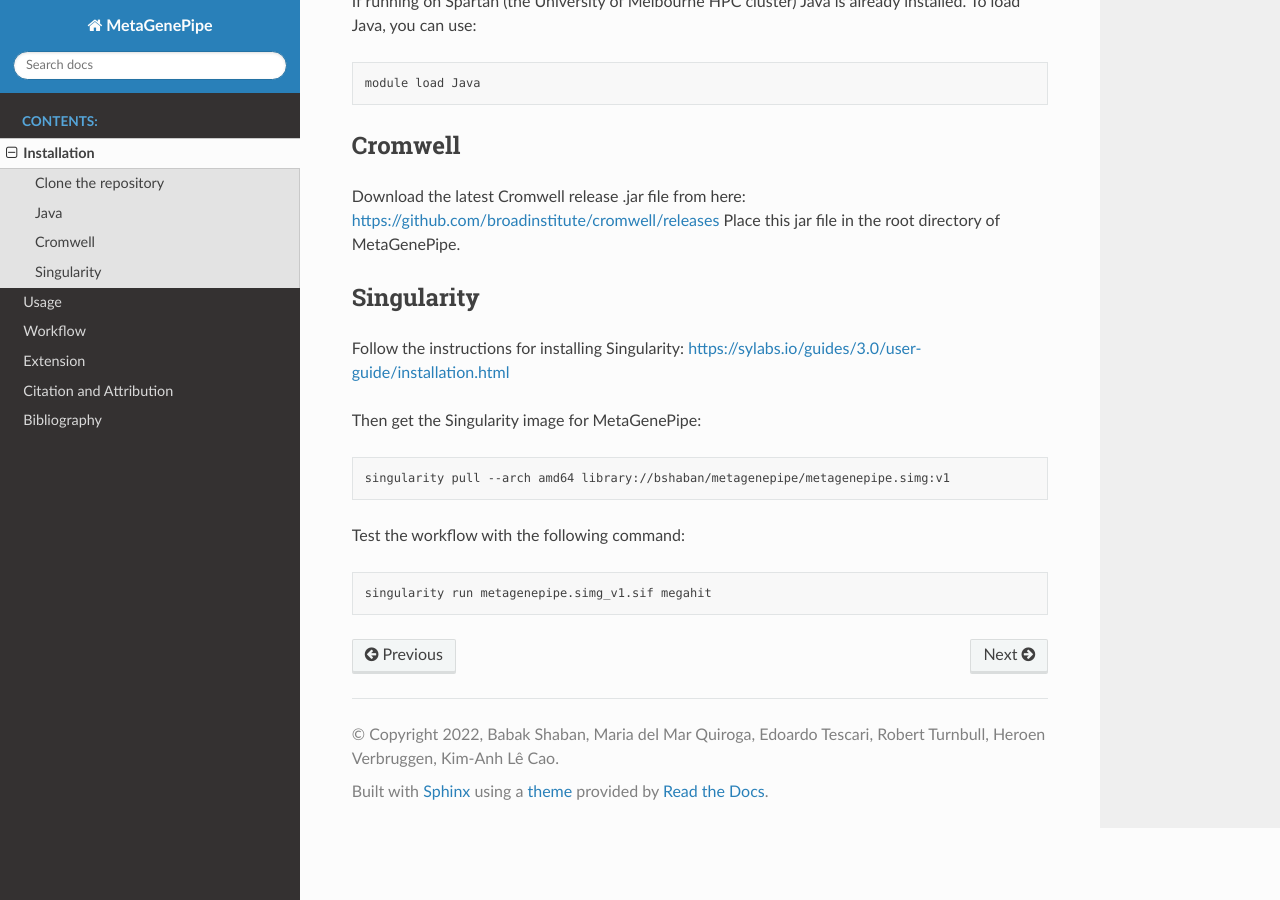
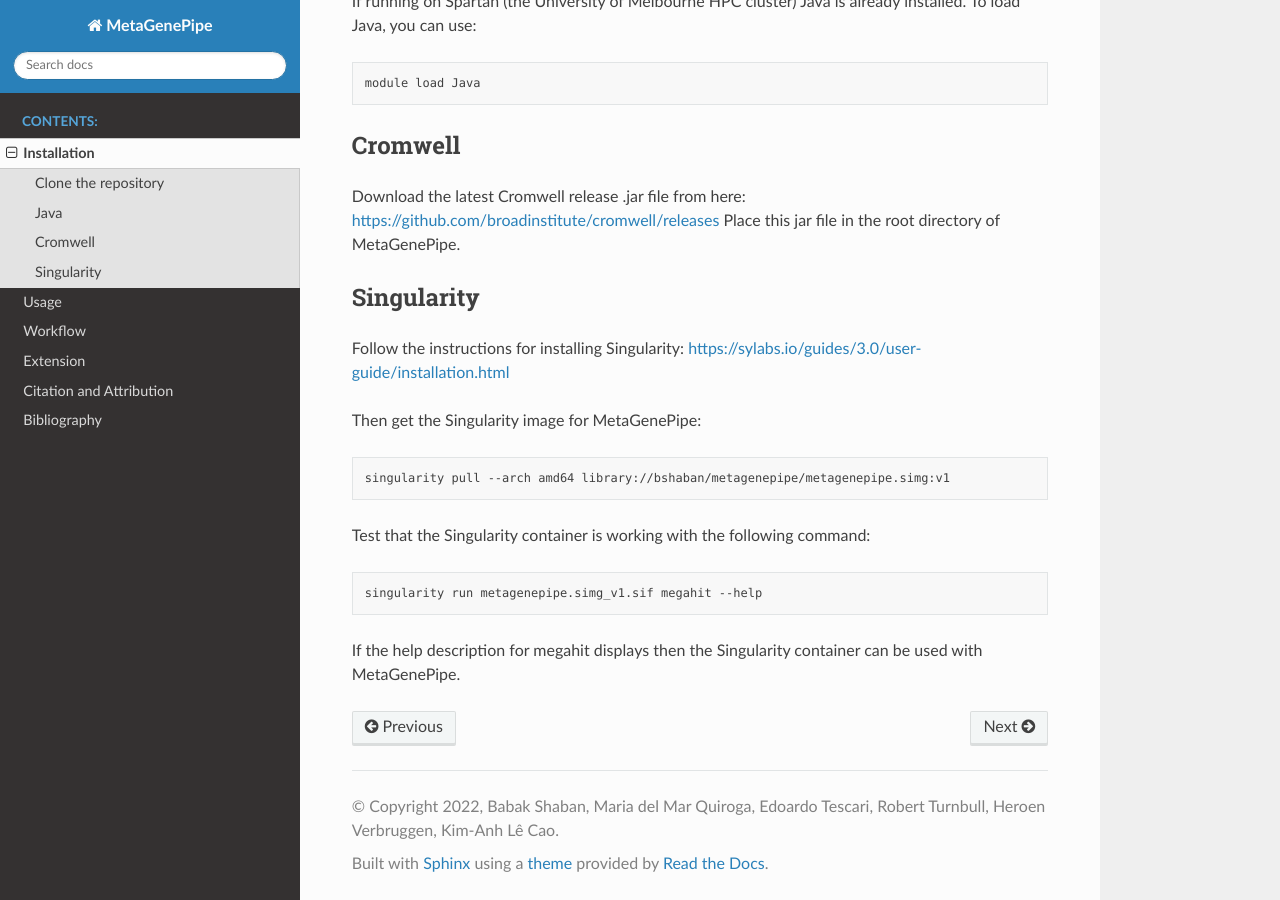
Before and after one commit to ParkvilleData/MetaGenePipe, a Sphinx documentation site: the page built from docs/installation.rst, in a window 1280 px wide and 900 px high, scrolled down 533 px. Built offline with Sphinx 7.4.7 and the Read the Docs theme 2.0.0, drawn with Linux system fonts in a browser that asks for light colours.

Commit message:
displaying megahit help message in ci/cd

```diff
--- a/docs/installation.rst
+++ b/docs/installation.rst
@@ -45,8 +45,10 @@ Then get the Singularity image for MetaGenePipe:
 
     singularity pull --arch amd64 library://bshaban/metagenepipe/metagenepipe.simg:v1
 
-Test the workflow with the following command:
+Test that the Singularity container is working with the following command:
 
 .. code-block:: bash
 
-    singularity run metagenepipe.simg_v1.sif megahit
+    singularity run metagenepipe.simg_v1.sif megahit --help
+
+If the help description for megahit displays then the Singularity container can be used with MetaGenePipe.
```
Also changed, not shown: 1 other file.
